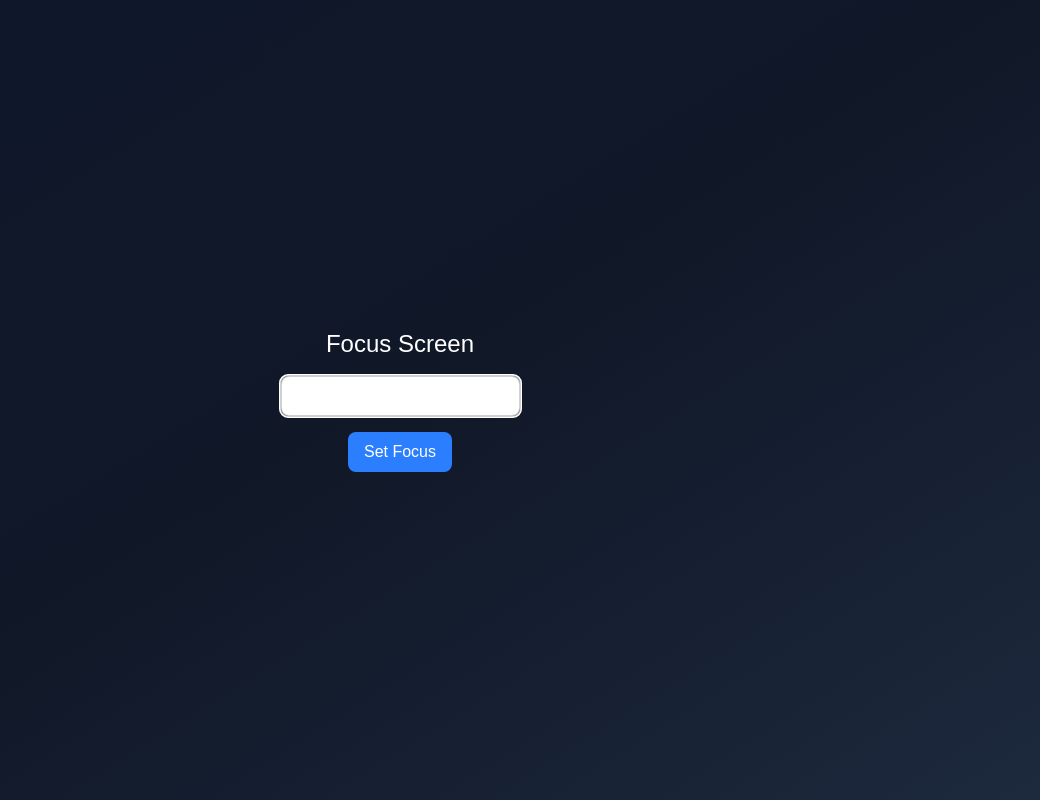
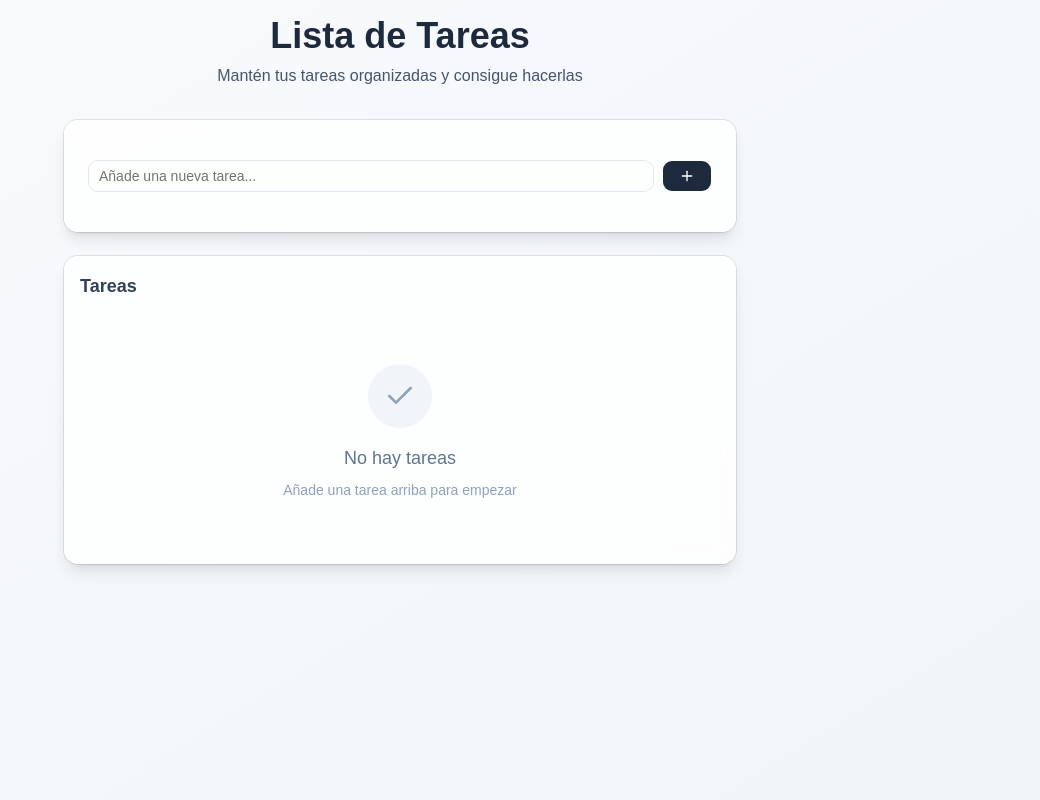
Before and after one commit to albertoaler/04-hooks-app, a React (Vite) app: page / in a window 1280 px wide. Shown: the whole page, without its empty margins (240-1280 px from the left). Built offline with nearby package versions, Linux system fonts and the light colour scheme.

Commit message:
TaskApp created with useState

```diff
--- /dev/null
+++ b/src/05-useReducer/TaskApp.tsx
@@ -0,0 +1,181 @@
+import { useState } from 'react';
+
+import { Plus, Trash2, Check } from 'lucide-react';
+
+import { Button } from '@/components/ui/button';
+import { Input } from '@/components/ui/input';
+import { Checkbox } from '@/components/ui/checkbox';
+import { Card, CardContent, CardHeader, CardTitle } from '@/components/ui/card';
+
+interface Todo {
+  id: number;
+  text: string;
+  completed: boolean;
+}
+
+export const TaskApp = () => {
+  const [todos, setTodos] = useState<Todo[]>([]);
+  const [inputValue, setInputValue] = useState('');
+
+  const addTodo = () => {
+    if (inputValue.length === 0) return;
+
+    // This is not an instance, this tells only how it looks the object
+    const newToDo: Todo = {
+      id: Date.now(),
+      text: inputValue.trim(),
+      completed: false
+    };
+
+    // We can do this but is not recommended because react won't know
+    // that we made a change
+    // todos.push(newToDo);
+
+    setTodos([...todos, newToDo]);
+
+    setInputValue('');
+
+  };
+
+  const toggleTodo = (id: number) => {
+    const updatedTodos = todos.map(todo => {
+      if (todo.id === id) {
+        return { ...todo, completed: !todo.completed };
+      }
+      return todo;
+    });
+
+    setTodos(updatedTodos);
+
+  };
+
+  const deleteTodo = (id: number) => {
+    const updatedTodos = todos.filter((todo) => todo.id !== id);
+
+    setTodos(updatedTodos);
+
+  };
+
+  const handleKeyPress = (e: React.KeyboardEvent) => {
+    if (e.key === 'Enter') {
+      addTodo();
+    }
+  };
+
+  const completedCount = todos.filter((todo) => todo.completed).length;
+  const totalCount = todos.length;
+
+  return (
+    <div className="min-h-screen bg-gradient-to-br from-slate-50 to-slate-100 p-4">
+      <div className="mx-auto max-w-2xl">
+        <div className="mb-8 text-center">
+          <h1 className="text-4xl font-bold text-slate-800 mb-2">
+            Lista de Tareas
+          </h1>
+          <p className="text-slate-600">
+            Mantén tus tareas organizadas y consigue hacerlas
+          </p>
+        </div>
+
+        <Card className="mb-6 shadow-lg border-0 bg-white/80 backdrop-blur-sm">
+          <CardContent className="p-6">
+            <div className="flex gap-2">
+              <Input
+                placeholder="Añade una nueva tarea..."
+                value={inputValue}
+                onChange={(e) => setInputValue(e.target.value)}
+                onKeyDown={handleKeyPress}
+                className="flex-1 border-slate-200 focus:border-slate-400 focus:ring-slate-400"
+              />
+              <Button
+                onClick={addTodo}
+                className="bg-slate-800 hover:bg-slate-700 text-white px-4"
+              >
+                <Plus className="w-4 h-4" />
+              </Button>
+            </div>
+          </CardContent>
+        </Card>
+
+        {totalCount > 0 && (
+          <Card className="mb-6 shadow-lg border-0 bg-white/80 backdrop-blur-sm">
+            <CardHeader className="pb-3">
+              <CardTitle className="text-lg font-semibold text-slate-700">
+                Progreso
+              </CardTitle>
+            </CardHeader>
+            <CardContent className="pt-0">
+              <div className="flex items-center justify-between text-sm text-slate-600 mb-2">
+                <span>
+                  {completedCount} de {totalCount} completadas
+                </span>
+                <span>{Math.round((completedCount / totalCount) * 100)}%</span>
+              </div>
+              <div className="w-full bg-slate-200 rounded-full h-2">
+                <div
+                  className="bg-gradient-to-r from-green-400 to-green-500 h-2 rounded-full transition-all duration-300 ease-out"
+                  style={{ width: `${(completedCount / totalCount) * 100}%` }}
+                />
+              </div>
+            </CardContent>
+          </Card>
+        )}
+
+        <Card className="shadow-lg border-0 bg-white/80 backdrop-blur-sm">
+          <CardHeader>
+            <CardTitle className="text-lg font-semibold text-slate-700">
+              Tareas
+            </CardTitle>
+          </CardHeader>
+          <CardContent>
+            {todos.length === 0 ? (
+              <div className="text-center py-12">
+                <div className="w-16 h-16 mx-auto mb-4 bg-slate-100 rounded-full flex items-center justify-center">
+                  <Check className="w-8 h-8 text-slate-400" />
+                </div>
+                <p className="text-slate-500 text-lg mb-2">No hay tareas</p>
+                <p className="text-slate-400 text-sm">
+                  Añade una tarea arriba para empezar
+                </p>
+              </div>
+            ) : (
+              <div className="space-y-2">
+                {todos.map((todo) => (
+                  <div
+                    key={todo.id}
+                    className={`flex items-center gap-3 p-3 rounded-lg border transition-all duration-200 ${todo.completed
+                      ? 'bg-slate-50 border-slate-200'
+                      : 'bg-white border-slate-200 hover:border-slate-300 hover:shadow-sm'
+                      }`}
+                  >
+                    <Checkbox
+                      checked={todo.completed}
+                      onCheckedChange={() => toggleTodo(todo.id)}
+                      className="data-[state=checked]:bg-green-500 data-[state=checked]:border-green-500"
+                    />
+                    <span
+                      className={`flex-1 transition-all duration-200 ${todo.completed
+                        ? 'text-slate-500 line-through'
+                        : 'text-slate-800'
+                        }`}
+                    >
+                      {todo.text}
+                    </span>
+                    <Button
+                      variant="ghost"
+                      size="sm"
+                      onClick={() => deleteTodo(todo.id)}
+                      className="text-slate-400 hover:text-red-500 hover:bg-red-50 h-8 w-8 p-0"
+                    >
+                      <Trash2 className="w-4 h-4" />
+                    </Button>
+                  </div>
+                ))}
+              </div>
+            )}
+          </CardContent>
+        </Card>
+      </div>
+    </div>
+  );
+};
--- a/src/main.tsx
+++ b/src/main.tsx
@@ -6,7 +6,8 @@ import { createRoot } from 'react-dom/client';
 // import { TrafficLightWithEffect } from './02-useEffect/TrafficLightWithEffect';
 // import { TrafficLightWithHook } from './02-useEffect/TrafficLightWithHook';
 // import { PokemonPage } from './03-examples/PokemonPage';
-import { FocusScreen } from './04-useRef/FocusScreen';
+// import { FocusScreen } from './04-useRef/FocusScreen';
+import { TaskApp } from './05-useReducer/TaskApp';
 
 import './index.css';
 
@@ -17,6 +18,7 @@ createRoot(document.getElementById('root')!).render(
     {/* <TrafficLightWithEffect /> */}
     {/* <TrafficLightWithHook /> */}
     {/* <PokemonPage /> */}
-    <FocusScreen />
+    {/* <FocusScreen /> */}
+    <TaskApp />
   </StrictMode>,
 );
```
